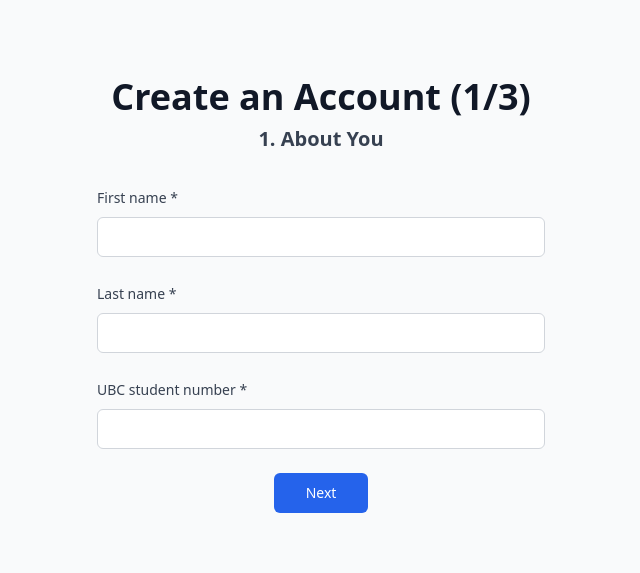
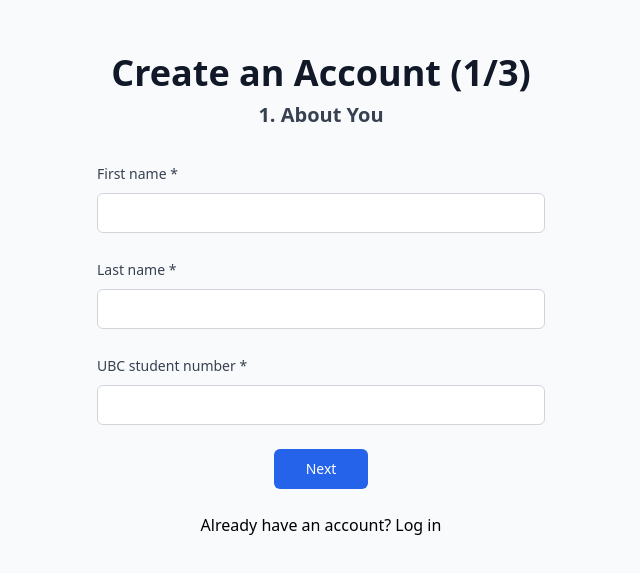
Before and after one commit to Varun2711/UBC_Capstone_TA_Management_Platform, a React (Vite) app in the folder app/frontend/ta-management/: page /create-account/step1 in a window 1280 px wide. Shown: the part 105-678 px from the top of the page, without its empty margins (319-959 px from the left). Built offline with nearby package versions, Linux system fonts and the light colour scheme; no server answers.

Commit message:
Added return to login button on signup page 1

```diff
--- a/app/frontend/ta-management/src/pages/CreateAccount1.jsx
+++ b/app/frontend/ta-management/src/pages/CreateAccount1.jsx
@@ -1,7 +1,7 @@
 "use client"
 
 import { useState } from "react"
-import { useNavigate } from "react-router-dom"
+import { useNavigate, Link } from "react-router-dom"
 import { Button } from "../components/ui/button"
 import { Input } from "../components/ui/input"
 import { Label } from "../components/ui/label"
@@ -91,6 +91,11 @@
               Next
             </Button>
           </div>
+          <div className="text-center mt-4">
+            <Link to="/login" className="text-black hover:underline">
+              Already have an account? Log in
+            </Link>
+          </div>
         </form>
       </div>
     </div>
```
